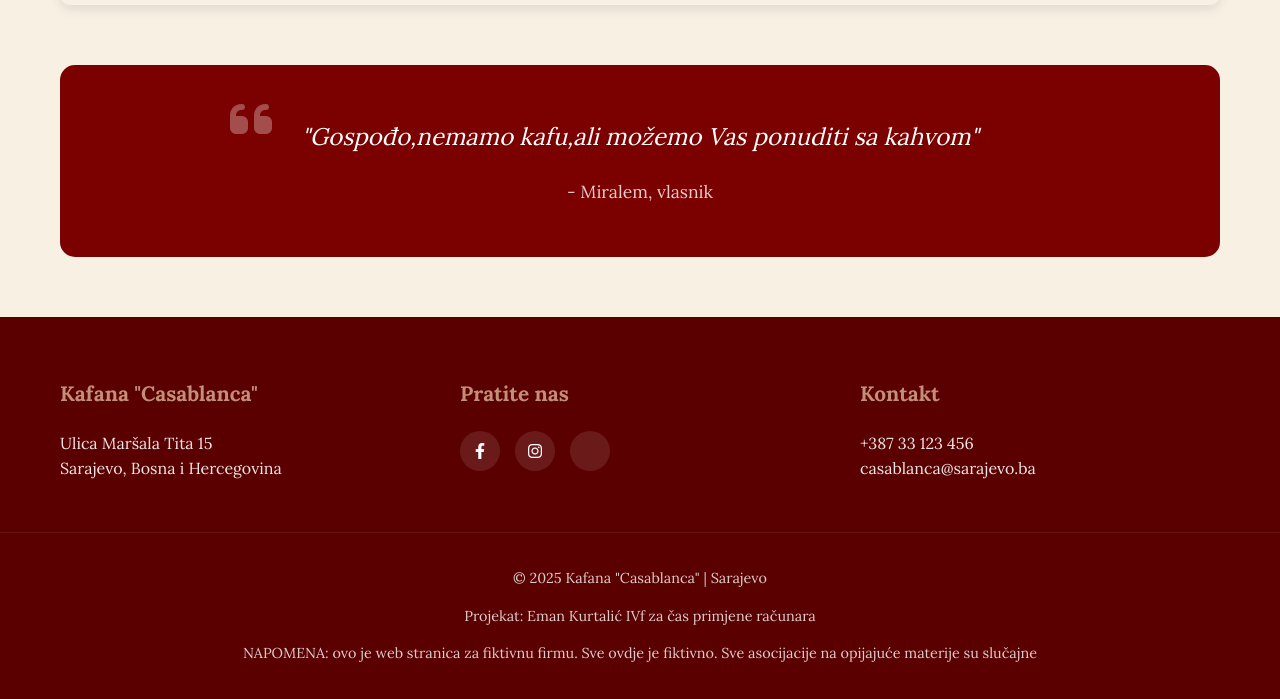
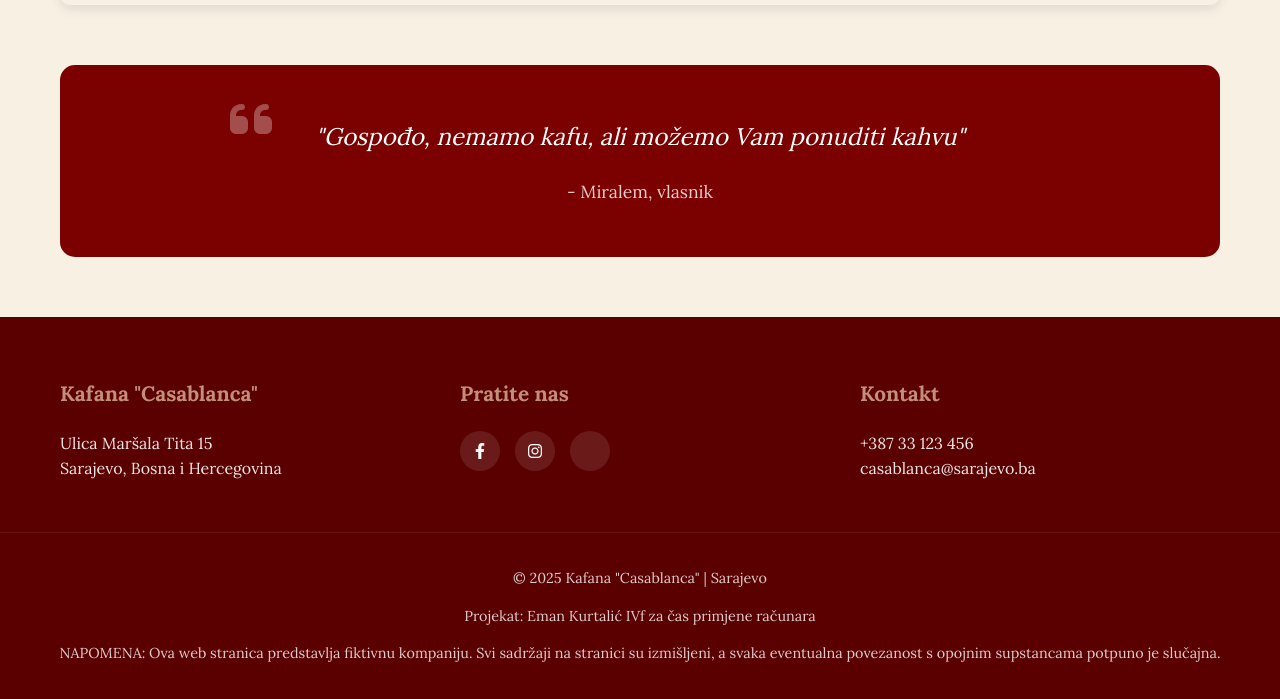
Before and after one commit to bosnian-vepar/casablanca, a plain HTML site: page index.html in a window 1280 px wide. Shown: the part 1853-2552 px from the top of the page. Drawn offline with nearby package versions, Linux system fonts and the light colour scheme; some icons are missing.

Commit message:
Update index.html

```diff
--- a/index.html
+++ b/index.html
@@ -79,7 +79,7 @@
     <section class="quote-section">
       <div class="quote-content">
         <i class="fas fa-quote-left"></i>
-        <p>"Gospođo,nemamo kafu,ali možemo Vas ponuditi sa kahvom"</p>
+        <p>"Gospođo, nemamo kafu, ali možemo Vam ponuditi kahvu"</p>
         <span>- Miralem, vlasnik</span>
       </div>
     </section>
@@ -107,7 +107,7 @@
     <div class="footer-bottom">
       <p>© 2025 Kafana "Casablanca" | Sarajevo</p>
       <p>Projekat: Eman Kurtalić IVf za čas primjene računara</p>
-      <p>NAPOMENA: ovo je web stranica za fiktivnu firmu. Sve ovdje je fiktivno. Sve asocijacije na opijajuće materije su slučajne </p>
+      <p>NAPOMENA: Ova web stranica predstavlja fiktivnu kompaniju. Svi sadržaji na stranici su izmišljeni, a svaka eventualna povezanost s opojnim supstancama potpuno je slučajna.</p>
     </div>
   </footer>
 
```
